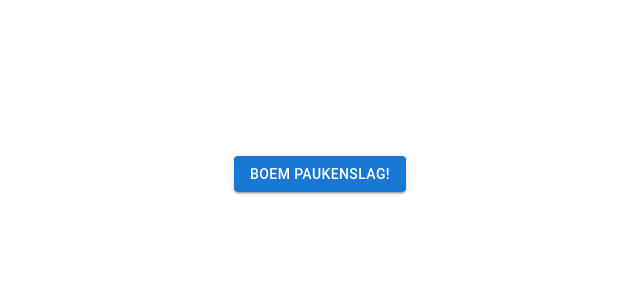
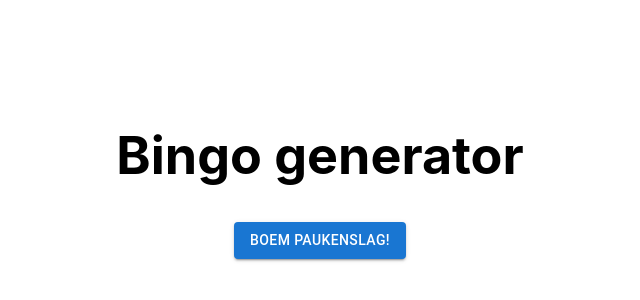
Before and after one commit to bgossele/bingo, a React (Create React App) app in the folder bingo/: page / in a window 1280 px wide. Shown: the part 226-526 px from the top of the page, without its empty margins (320-960 px from the left). Built offline with nearby package versions, Linux system fonts and the light colour scheme.

Commit message:
enable auto formatting

```diff
--- a/bingo/src/App.css
+++ b/bingo/src/App.css
@@ -21,18 +21,5 @@
   align-items: center;
   justify-content: center;
   font-size: calc(10px + 2vmin);
-  color: white;
+  color: black;
 }
-
-.App-link {
-  color: #61dafb;
-}
-
-@keyframes App-logo-spin {
-  from {
-    transform: rotate(0deg);
-  }
-  to {
-    transform: rotate(360deg);
-  }
-}
--- a/bingo/src/App.tsx
+++ b/bingo/src/App.tsx
@@ -1,17 +1,22 @@
 import React from 'react';
-import logo from './logo.svg';
 import './App.css';
 import Button from '@mui/material/Button';
+
+const handleClick = () => {
+  console.log("Boem paukenslag!");
+}
 
 function App() {
   return (
     <div className="App">
       <header className="App-header">
 
-        <Button variant="contained" color="primary">
-          Boem paukenslag!
-        </Button>
-
+        <h1>Bingo generator</h1>
+        <div>
+          <Button variant="contained" color="primary" onClick={handleClick}>
+            Boem paukenslag!
+          </Button>
+        </div>
       </header>
     </div>
   );
```
Also changed, not shown: bingo/package.json (+17 -0 lines), 1 other file (tests, documents, lock files or other folders).
